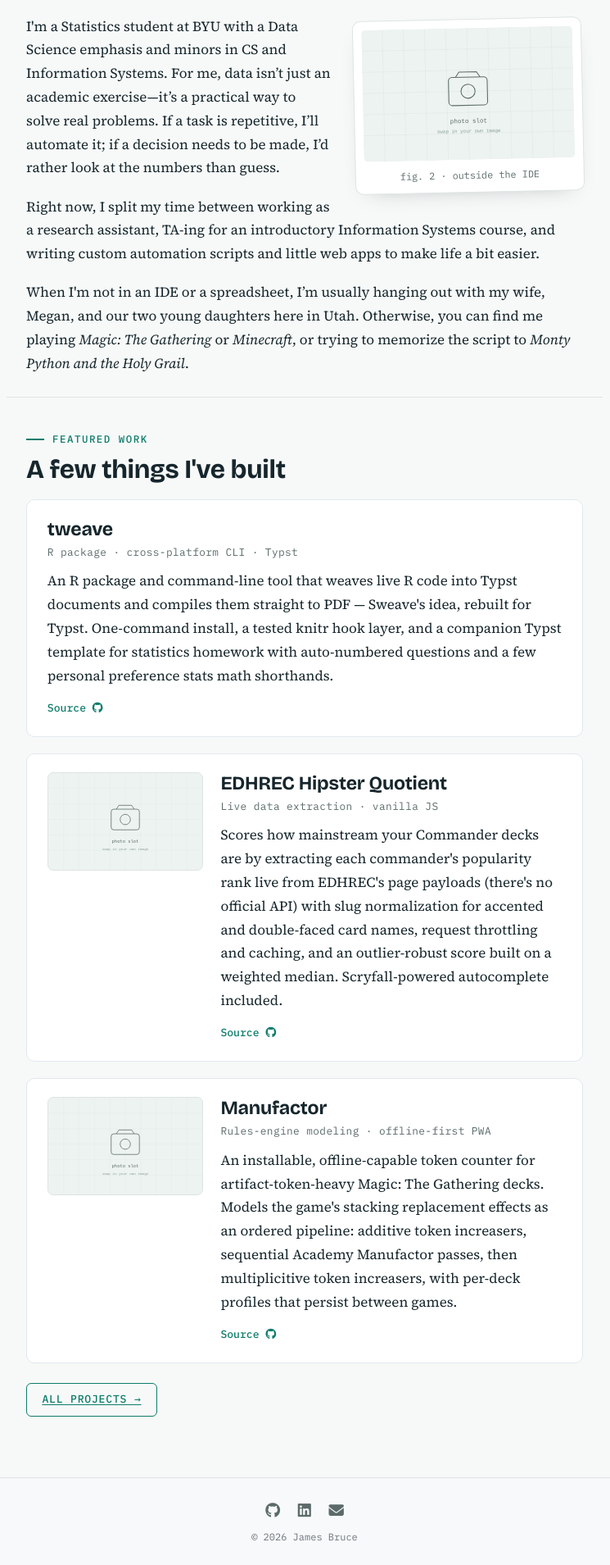
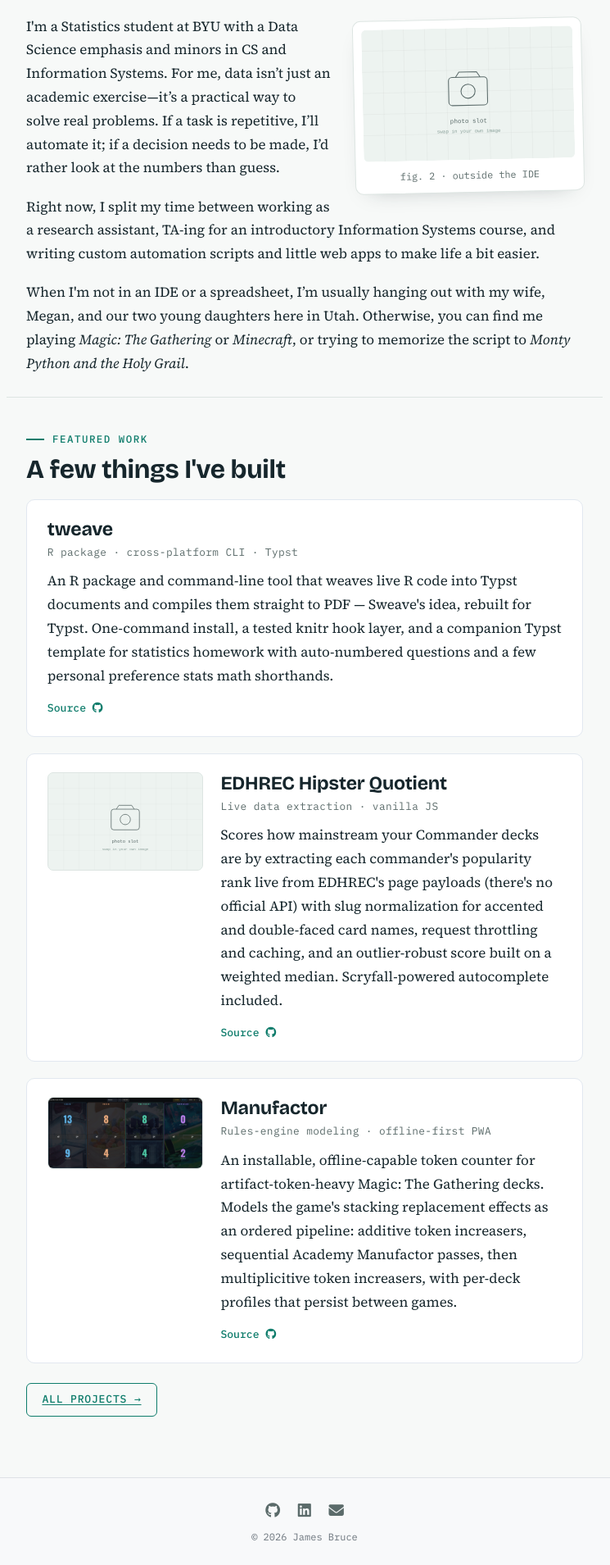
Before and after one commit to jimna-h/home, a Jekyll site: the page built from index.html, in a window 1280 px wide. Shown: the part 800-2709 px from the top of the page at 82% size, without its empty margins (268-1013 px from the left). Built offline with Jekyll 4.4.1, drawn with Linux system fonts in a browser that asks for light colours.

Commit message:
Change Manufactor project image to manufactor.png
Updated project image for the Manufactor entry.

```diff
--- a/_data/projects.yml
+++ b/_data/projects.yml
@@ -41,7 +41,7 @@
     multiplicitive token increasers, with per-deck profiles that persist between games.
   url: https://jimna-h.github.io/manufactor/
   source: https://github.com/jimna-h/manufactor
-  image: assets/img/placeholder-photo.svg
+  image: assets/img/manufactor.png
 
 - name: Prowess
   meta: "Magic: The Gathering · web app"
```
